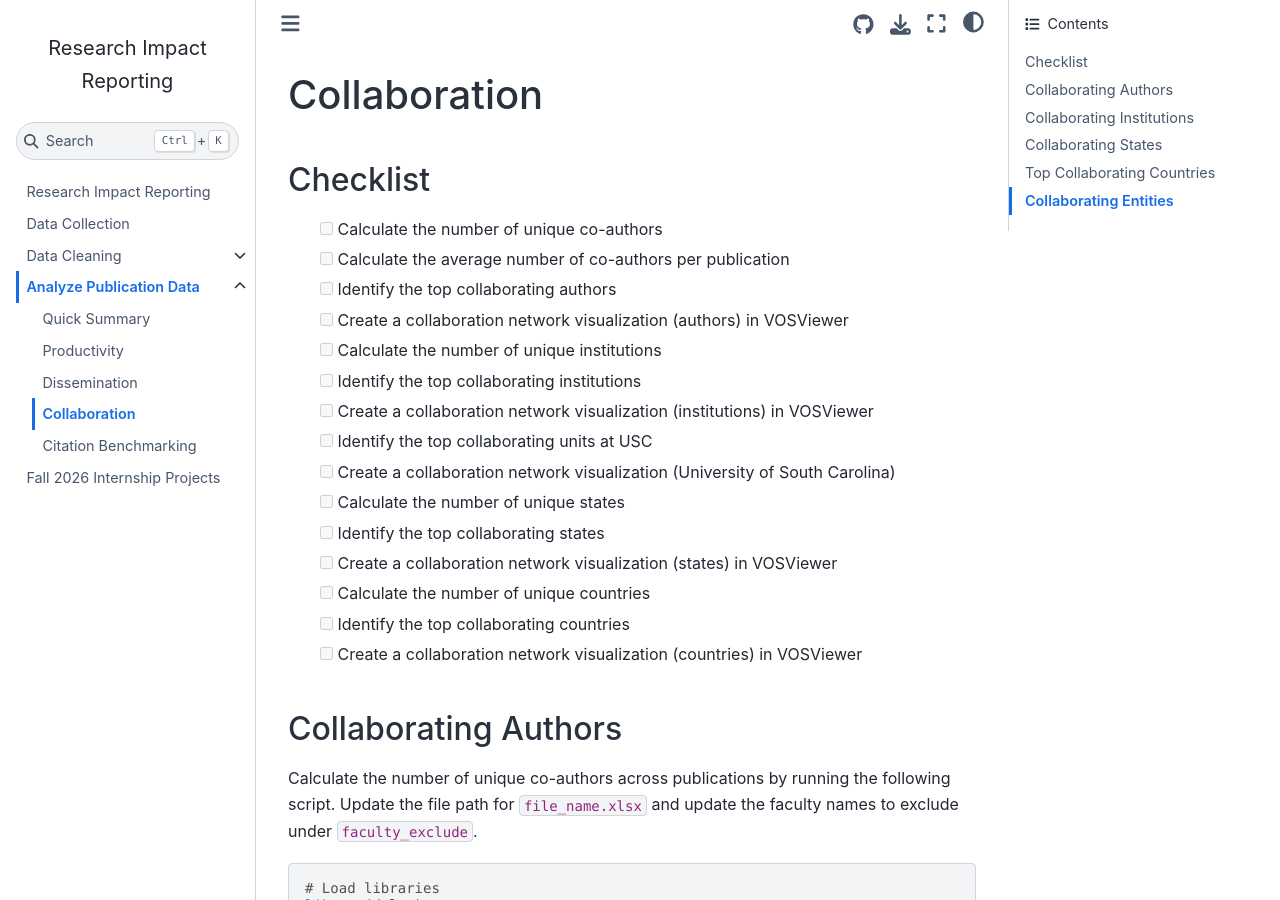
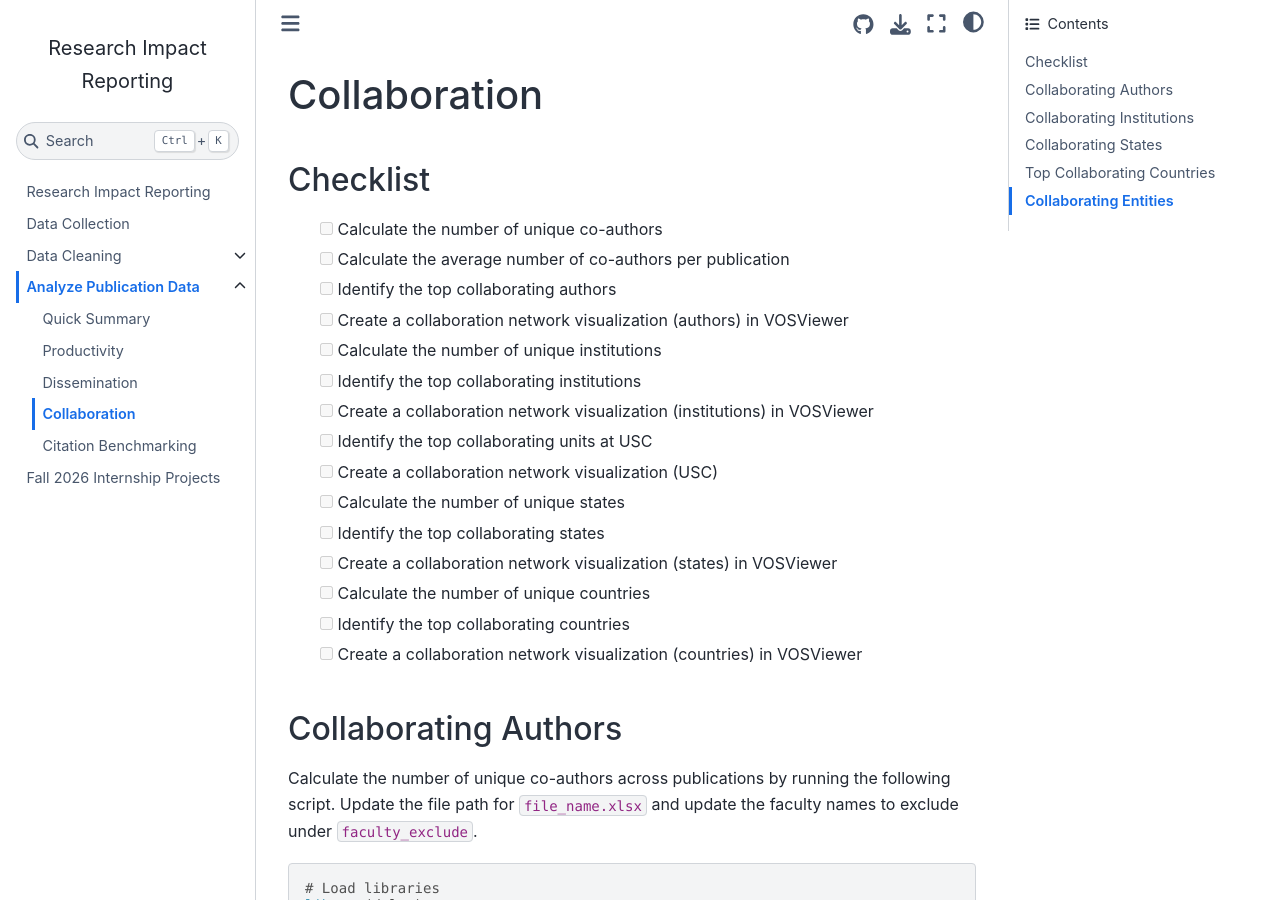
Before and after one commit to vvlooking/research-impact, a Jupyter Book: the page built from website/analyze-data-collaboration.md, in a window 1280 px wide and 900 px high. Built offline with Jupyter Book 1.0.4 settings and Sphinx 7.4.7 and the Sphinx Book theme 1.1.4, drawn with Linux system fonts in a browser that asks for light colours.

Commit message:
Update analyze-data-collaboration.md

```diff
--- a/website/analyze-data-collaboration.md
+++ b/website/analyze-data-collaboration.md
@@ -10,7 +10,7 @@
 - [ ] Identify the top collaborating institutions
 - [ ] Create a collaboration network visualization (institutions) in VOSViewer
 - [ ] Identify the top collaborating units at USC
-- [ ] Create a collaboration network visualization (University of South Carolina)
+- [ ] Create a collaboration network visualization (USC)
 - [ ] Calculate the number of unique states
 - [ ] Identify the top collaborating states
 - [ ] Create a collaboration network visualization (states) in VOSViewer
```
